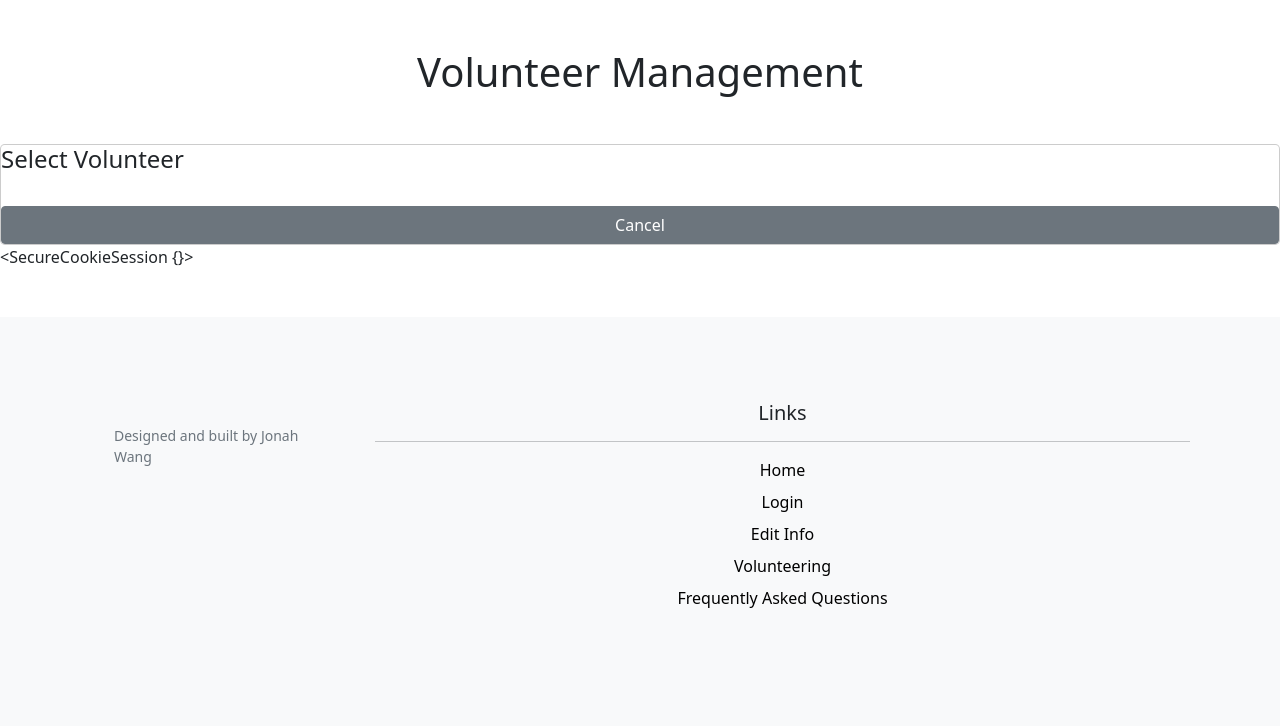
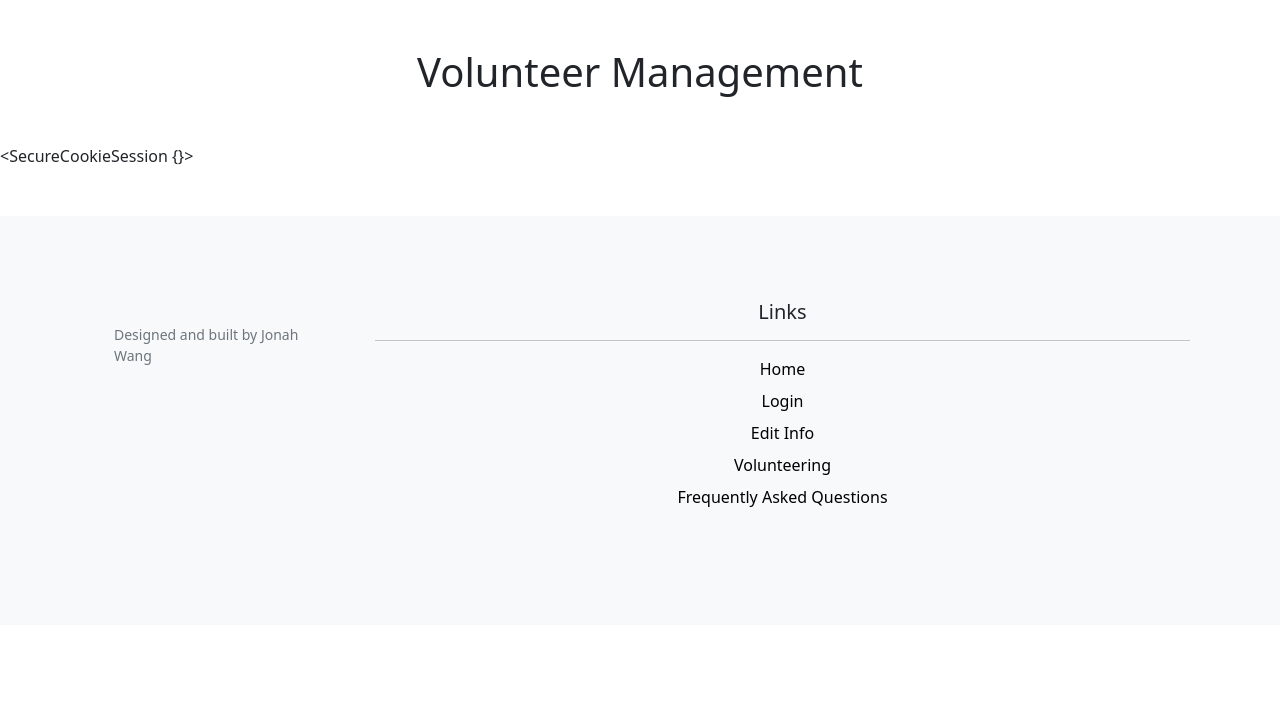
Before and after one commit to AjaxAcheles/BWFieldDay, a Flask app: template templates/volunteering.html in a window 1280 px wide. Shown: the part 104-830 px from the top of the page. After the commit the page ends 611 px from the top, so only its background shows below. Run offline with Flask 3, Linux system fonts and the light colour scheme; the template is opened without the code that fills it, so the values that code supplies are empty.

Commit message:
fixed volunteer front end

```diff
--- a/templates/volunteering.html
+++ b/templates/volunteering.html
@@ -24,7 +24,14 @@
                 - {{ signed_names | join(" and ") }} is already signed up!
               {% endif %}
             </div>
-            <button class="btn btn-sm btn-primary" onclick="showVolunteerModal('{{ role.role_id }}')">Sign Up / Quit</button>
+            <button class="btn btn-sm btn-primary"
+              data-bs-toggle="modal"
+              data-bs-target="#volunteerModal"
+              data-role-id="{{ role.role_id }}"
+              data-signedup="{{ 'true' if signed_names|length > 0 else 'false' }}">
+              Sign Up / Quit
+            </button>
+
           </li>
         {% endfor %}
       </ul>
@@ -32,22 +39,30 @@
   {% endfor %}
 </div>
 
-<!-- Modal Popup for Volunteer Sign-Up -->
-<div class="modal-overlay" id="volunteerModal">
-  <div class="modal-content">
-    <h4 class="mb-3">Select Volunteer</h4>
-    <div id="volunteerOptions">
-      {# Volunteer buttons will be injected here via JavaScript #}
+<!-- Bootstrap Modal for Volunteer Sign-Up -->
+<div class="modal fade" id="volunteerModal" tabindex="-1" aria-labelledby="volunteerModalLabel" aria-hidden="true">
+  <div class="modal-dialog">
+    <div class="modal-content">
+      <div class="modal-header">
+        <h1 class="modal-title fs-5" id="volunteerModalLabel">Select Volunteer</h1>
+        <button type="button" class="btn-close" data-bs-dismiss="modal" aria-label="Close"></button>
+      </div>
+      <div class="modal-body">
+        <div id="volunteerOptions" class="d-grid gap-2">
+          {# Volunteer option buttons will be injected here by JavaScript #}
+        </div>
+      </div>
+      <div class="modal-footer">
+        <button type="button" class="btn btn-secondary" data-bs-dismiss="modal">Cancel</button>
+      </div>
     </div>
-    <button class="btn btn-secondary mt-3" onclick="closeVolunteerModal()">Cancel</button>
   </div>
 </div>
 
-<!-- jQuery for simplicity -->
-<script src="https://code.jquery.com/jquery-3.6.0.min.js"></script>
+<!-- JavaScript -->
 <script>
   // Parent info is passed from the backend via Jinja.
-  // We expect parent_info to have keys: parent_id, parent_1_name, is_parent_1_volunteering, parent_2_name, is_parent_2_volunteering.
+  // Expected keys: parent_id, parent_1_name, is_parent_1_volunteering, parent_2_name, is_parent_2_volunteering.
   var parentInfo = {
     parent_id: {{ parent_info.parent_id }},
     parent1: "{{ parent_info.parent_1_name }}",
@@ -56,36 +71,47 @@
     parent2_vol: {{ "true" if parent_info.is_parent_2_volunteering else "false" }}
   };
 
-  // Current role for which volunteer modal is open.
   var currentRoleId = null;
 
-  // Show the modal and populate volunteer buttons.
-  function showVolunteerModal(roleId) {
-    currentRoleId = roleId;
+  // Listen for when the modal is shown using Bootstrap's event.
+  var volunteerModalEl = document.getElementById('volunteerModal');
+  volunteerModalEl.addEventListener('show.bs.modal', function (event) {
+    var button = event.relatedTarget;
+    currentRoleId = button.getAttribute('data-role-id');
+    // "true" if the user is already signed up for this role; "false" otherwise.
+    var signedUp = button.getAttribute('data-signedup');
+
     var optionsHtml = "";
 
-    // Parent 1 option, only if volunteering is enabled.
+    // Parent 1 option.
     if (parentInfo.parent1_vol === true || parentInfo.parent1_vol === "true") {
-      optionsHtml += '<button class="btn btn-volunteer-active" onclick="volunteerAction(' + roleId + ', ' + parentInfo.parent_id + ', \'' + parentInfo.parent1 + '\', true)">Sign up as ' + parentInfo.parent1 + '</button>';
+      if (signedUp === "true") {
+        optionsHtml += '<button class="btn btn-danger" onclick="volunteerAction(' + currentRoleId + ', ' + parentInfo.parent_id + ', \'' + parentInfo.parent1 + '\', false)">'
+          + parentInfo.parent1 + ' will quit the event</button>';
+      } else {
+        optionsHtml += '<button class="btn btn-primary" onclick="volunteerAction(' + currentRoleId + ', ' + parentInfo.parent_id + ', \'' + parentInfo.parent1 + '\', true)">'
+          + 'Sign up as ' + parentInfo.parent1 + ' for the event</button>';
+      }
     } else {
-      optionsHtml += '<button class="btn btn-volunteer-inactive" disabled>' + parentInfo.parent1 + ' (not volunteering)</button>';
+      optionsHtml += '<button class="btn btn-secondary" disabled>' + parentInfo.parent1 + ' (not volunteering)</button>';
     }
+
     // Parent 2 option, if available.
     if (parentInfo.parent2 && (parentInfo.parent2_vol === true || parentInfo.parent2_vol === "true")) {
-      optionsHtml += '<button class="btn btn-volunteer-active" onclick="volunteerAction(' + roleId + ', ' + parentInfo.parent_id + ', \'' + parentInfo.parent2 + '\', true)">Sign up as ' + parentInfo.parent2 + '</button>';
+      if (signedUp === "true") {
+        optionsHtml += '<button class="btn btn-danger" onclick="volunteerAction(' + currentRoleId + ', ' + parentInfo.parent_id + ', \'' + parentInfo.parent2 + '\', false)">'
+          + parentInfo.parent2 + ' will quit the event</button>';
+      } else {
+        optionsHtml += '<button class="btn btn-primary" onclick="volunteerAction(' + currentRoleId + ', ' + parentInfo.parent_id + ', \'' + parentInfo.parent2 + '\', true)">'
+          + 'Sign up as ' + parentInfo.parent2 + ' for the event</button>';
+      }
     } else if (parentInfo.parent2) {
-      optionsHtml += '<button class="btn btn-volunteer-inactive" disabled>' + parentInfo.parent2 + ' (not volunteering)</button>';
+      optionsHtml += '<button class="btn btn-secondary" disabled>' + parentInfo.parent2 + ' (not volunteering)</button>';
     }
 
     $("#volunteerOptions").html(optionsHtml);
-    $("#volunteerModal").fadeIn();
-  }
+  });
 
-  function closeVolunteerModal() {
-    $("#volunteerModal").fadeOut();
-  }
-
-  // Function to handle the AJAX POST when a volunteer button is clicked.
   function volunteerAction(roleId, parentId, volunteerName, signingUp) {
     var data = {
       role_id: parseInt(roleId),
@@ -99,14 +125,15 @@
       contentType: "application/json",
       data: JSON.stringify(data),
       success: function(response) {
-        // For simplicity, reload the page after success.
         location.reload();
       },
       error: function(xhr, status, error) {
         alert("An error occurred: " + error);
       }
     });
-    closeVolunteerModal();
+    // Hide the modal using Bootstrap's modal API.
+    var modalInstance = bootstrap.Modal.getInstance(volunteerModalEl);
+    modalInstance.hide();
   }
 </script>
 {% endblock %}
```
Also changed, not shown: database.db, volunteers.db.
